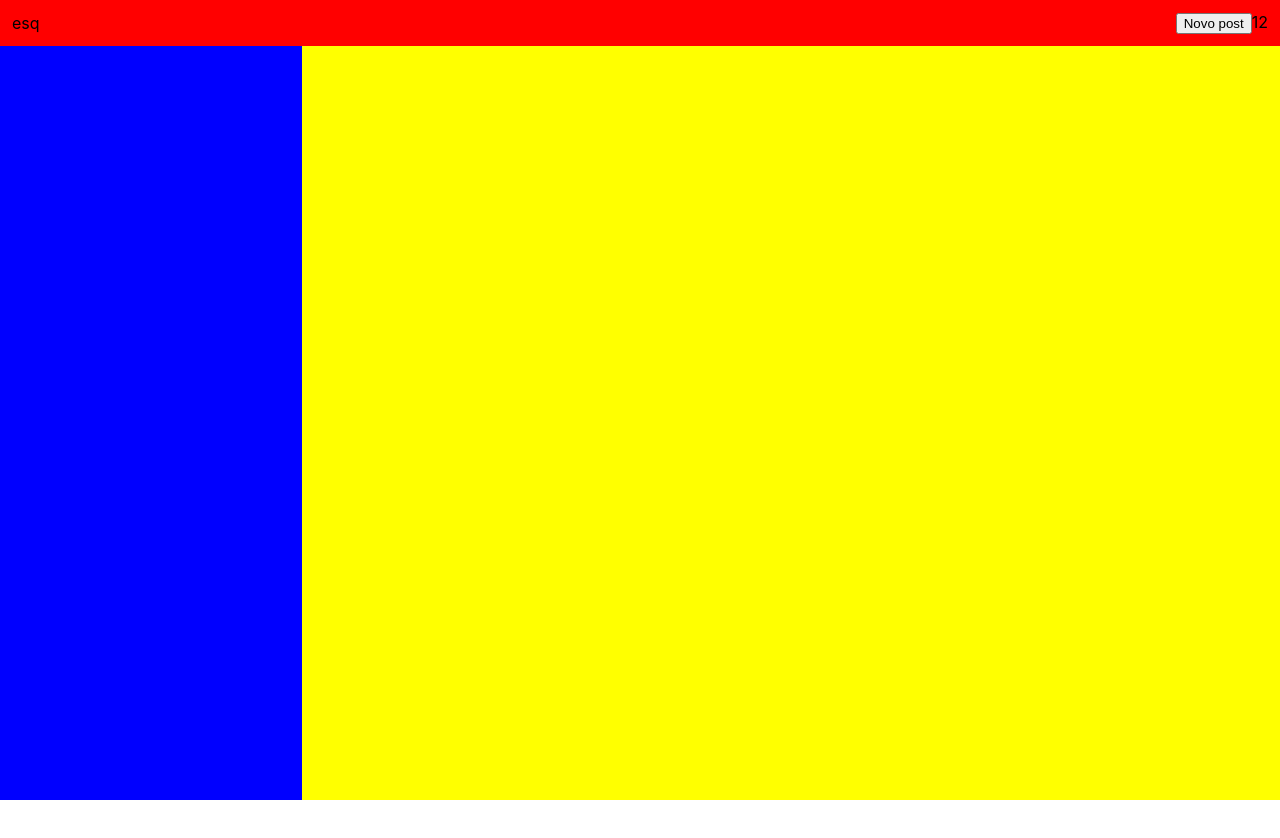
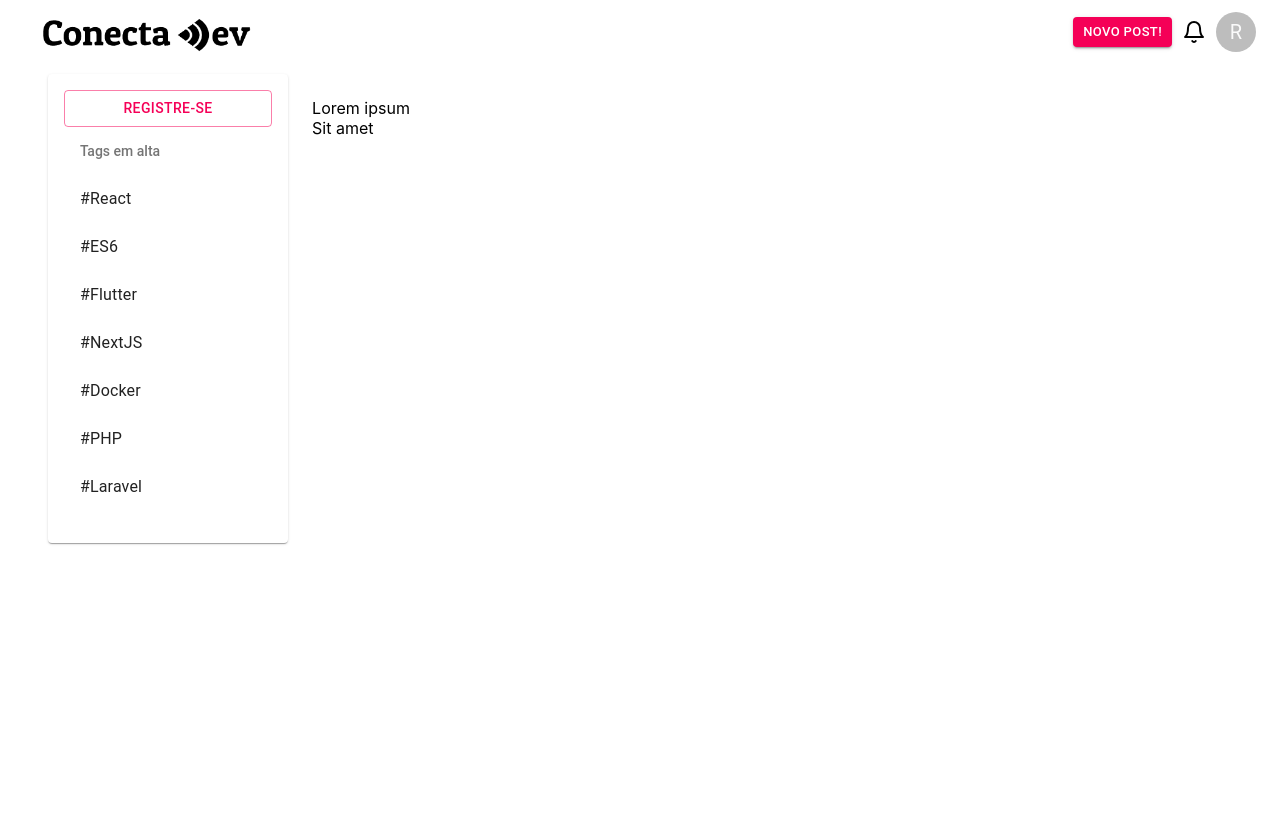
Before and after one commit to Odrakir1/conecta-dev-clone, a React (Create React App) app: page / in a window 1280 px wide. Shown: the top 838 px of the page. Before the commit the page ends 800 px from the top, so only its background shows below. Built offline with nearby package versions, Linux system fonts and the light colour scheme.

Commit message:
Creating feed and header components

```diff
--- a/package.json
+++ b/package.json
@@ -10,6 +10,7 @@
     "@testing-library/user-event": "^7.1.2",
     "react": "^16.13.1",
     "react-dom": "^16.13.1",
+    "react-feather": "^2.0.8",
     "react-scripts": "3.4.3"
   },
   "scripts": {
--- a/src/components/Feed/index.js
+++ b/src/components/Feed/index.js
@@ -1,13 +1,22 @@
 import React from 'react';
 import useStyles from './styles';
+import Post from '../Post';
 
 function Feed(props){
 
     const styles = useStyles();
 
+    const posts =
+    [
+        {id:1, description:"Lorem ipsum"},
+        {id:2, description:"Sit amet"},
+    ];
+
     return(
-        <div className={styles.feed}>
-
+        <div className={styles.root}>
+            {posts.map((item)=>(
+                <Post id={item.id} description={item.description}/>
+            ))}
         </div>
     );
 }
--- a/src/components/Feed/styles.js
+++ b/src/components/Feed/styles.js
@@ -1,12 +1,11 @@
 import { makeStyles } from '@material-ui/core/styles';
 
-const useStyles = makeStyles({
-    feed:{
-        background: "yellow",
+const useStyles = makeStyles((theme)=>({
+    root:{
         width: "100%",
-        padding:"24px"
+        padding:"24px",
+        marginTop:50
     }
-
-})
+}))
 
 export default useStyles;
--- a/src/components/Header/index.js
+++ b/src/components/Header/index.js
@@ -1,5 +1,12 @@
 import React from 'react';
 import useStyles from './styles';
+import { Button } from '@material-ui/core';
+import AppBar from '@material-ui/core/AppBar';
+import Toolbar from '@material-ui/core/Toolbar';
+import { SvgIcon } from '@material-ui/core';
+import { Bell } from 'react-feather';
+import Avatar from '@material-ui/core/Avatar';
+
 
 
 function Header(props){
@@ -7,16 +14,26 @@ function Header(props){
     const styles = useStyles();
 
     return(
-        <header className={styles.header}>
-            <div className={styles.toolbar}>
-                <div>esq</div>
-                <div>
-                    <button>Novo post</button>
-                    <span>1</span>
-                    <span>2</span>
+        <AppBar className={styles.header} position="fixed" color="inherit" elevation={0}>
+            <Toolbar>
+                <img src="/images/logo.png" alt="logo conecta dev" className={styles.img}/>
+
+                <div className={styles.grow}></div>
+
+                <div className={styles.userSection}>
+                    <Button style={{marginRight:10}} size="small" variant="contained" color="secondary" className={styles.spacing}>
+                        Novo post!
+                    </Button>
+
+                    <SvgIcon className={styles.spacing}>
+                        <Bell/>
+                    </SvgIcon>
+
+                    <Avatar alt="Ricardo Moura" src="/" />
                 </div>
-            </div>
-        </header>
+
+            </Toolbar>
+        </AppBar>
     );
 }
 
--- a/src/components/Header/styles.js
+++ b/src/components/Header/styles.js
@@ -1,18 +1,24 @@
 import { makeStyles } from '@material-ui/core/styles';
 
 const styles = makeStyles({
-    header:{
+    /* header:{
         background: "red",
         width: "100%",
         position: "fixed",
+    }, */
+    img:{
+        maxHeight:55,
     },
-    toolbar: {
+    grow:{
+        flexGrow:1
+    },
+    userSection:{
         display:"flex",
-        alignItems:"center",
-        height: "46px",
-        justifyContent:"space-between",
-        margin: "0 12px"
+        alignItems:"center"
     },
+    spacing:{
+        marginRight:10
+    }
 });
 
 export default styles;
--- a/src/components/Navbar/index.js
+++ b/src/components/Navbar/index.js
@@ -1,14 +1,48 @@
 import React from 'react';
 import useStyles from './styles';
+import
+{Paper,
+Button,
+ListSubheader,
+ListItem,
+ListItemText
+}
+from '@material-ui/core';
 
 function Navbar(props){
 
     const styles = useStyles();
 
+    const tags = [
+        {id:1,name:'React'},
+        {id:2,name:'ES6'},
+        {id:3,name:'Flutter'},
+        {id:4,name:'NextJS'},
+        {id:5,name:'Docker'},
+        {id:6,name:'PHP'},
+        {id:7,name:'Laravel'},
+    ]
+
     return(
-        <div className={styles.navbar}>
+        <Paper className={styles.root}>
+            <Button variant="outlined" color="secondary" className={styles.button}>
+                Registre-se
+            </Button>
 
-        </div>
+            <ListSubheader>
+                Tags em alta
+            </ListSubheader>
+            {tags.map((item)=>(
+                <ListItem key={item.id}>
+                <ListItemText>
+                    {`#${item.name}`}
+                </ListItemText>
+            </ListItem>
+            ))}
+            <ListItem>
+
+            </ListItem>
+        </Paper>
     );
 }
 
--- a/src/components/Navbar/styles.js
+++ b/src/components/Navbar/styles.js
@@ -1,12 +1,24 @@
 import { makeStyles } from '@material-ui/core/styles';
 
-const useStyles = makeStyles({
+
+const useStyles = makeStyles((theme)=>({
+    root:{
+        padding:theme.spacing(2),
+        width:275,
+        marginTop:50
+    },
+    button:{
+        width:"100%"
+    }
+}))
+
+/* const useStyles = makeStyles({
     navbar:{
-        background: "blue",
-        width: "350px",
-        padding:"24px"
+        width: 275,
+        padding:16,
+
     }
 
-})
+}) */
 
 export default useStyles;
--- /dev/null
+++ b/src/components/Post/index.js
@@ -0,0 +1,12 @@
+import React from 'react';
+//import {}
+
+function Post(props){
+    return(
+        <div key={props.id}>
+            {props.description}
+        </div>
+    );
+}
+
+export default Post;
--- a/src/pages/Home/index.js
+++ b/src/pages/Home/index.js
@@ -3,6 +3,7 @@ import useStyles from './styles';
 import Navbar from '../../components/Navbar';
 import Feed from '../../components/Feed';
 import Header from '../../components/Header';
+import { Container,Box } from '@material-ui/core';
 
 
 function Home(props){
@@ -10,12 +11,15 @@ function Home(props){
     const styles = useStyles();
 
     return (
-        <div>
+        <div className={styles.root}>
             <Header/>
-
             <main className={styles.main}>
-                <Navbar/>
-                <Feed/>
+                <Container maxWidth="lg">
+                    <Box display="flex">
+                        <Navbar/>
+                        <Feed/>
+                    </Box>
+                </Container>
             </main>
 
         </div>
--- a/src/pages/Home/styles.js
+++ b/src/pages/Home/styles.js
@@ -3,12 +3,16 @@ import { makeStyles } from '@material-ui/core/styles';
 const useStyles = makeStyles({
     main:{
         height:"100vh",
-        display:"flex",
-        minWidth:"1200px",
+        padding:24
+        /* display:"flex",
         width:"100vw",
-        margin:"0 auto"
+        margin:"0 auto",
+        backgroundColor:'grey' */
     },
-
+    root:{
+        display: 'flex',
+        flexDirection: 'column'
+    },
 })
 
 export default useStyles;
```
Also changed, not shown: public/images/logo.png (added), src/components/Post/style.js (added), 1 other file (tests, documents, lock files or other folders).
